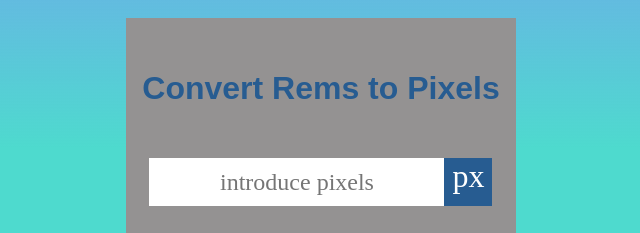
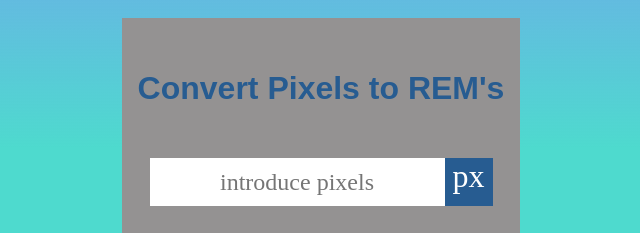
Before and after one commit to bukaro8/rem, a plain HTML site: page index.html in a window 1280 px wide. Shown: the part 260-493 px from the top of the page, 319-959 px from the left. Drawn offline with Linux system fonts and the light colour scheme; a web font is replaced by a local one.

Commit message:
Update index.html

```diff
--- a/index.html
+++ b/index.html
@@ -20,7 +20,7 @@
   <main>
 
     <section class="main__container">
-      <h1 class="main__title">Convert Rems to Pixels</h1>
+      <h1 class="main__title">Convert Pixels to REM's</h1>
       <div class="input__box--container">
         <input class="input__box" type="number"  placeholder="introduce pixels"><div class="pixel">px</div>
       </div>
```
